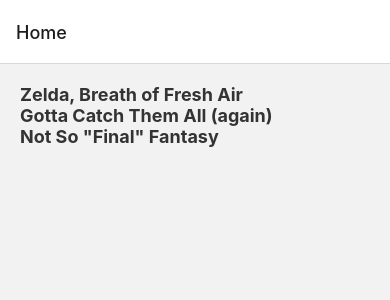
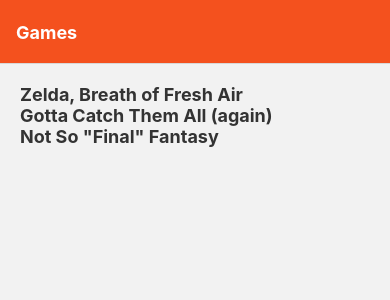
Before and after one commit to ilci66/react-native-game-review, a React Native app: screen / in a window 390 px wide. Shown: the top 300 px of the page. Built offline with nearby package versions, Linux system fonts and the light colour scheme.

Commit message:
added style options

```diff
--- a/routes/homeStack.js
+++ b/routes/homeStack.js
@@ -9,11 +9,35 @@
 function MyStack() {
 
   return (
-      <Stack.Navigator initialRouteName="Home">
+      <Stack.Navigator initialRouteName="Home"
+      // This applies to all
+        screenOptions={{
+          headerStyle: {
+            backgroundColor: '#f4511e',
+          },
+          headerTintColor: '#fff',
+          headerTitleStyle: {
+            fontWeight: 'bold',
+          },
+        }}
+      >
+
         {/* The name property apppers at the top like the title in html head */}
-        <Stack.Screen name="Home" component={Home} />
-        <Stack.Screen name="About" component={About} />
-        <Stack.Screen name="ReviewDetails" component={ReviewDetails} />
+        <Stack.Screen
+          name="Home"
+          component={Home}
+          options={{title: 'Games',}}
+          />
+        <Stack.Screen
+          name="About"
+          component={About}
+          options={{title: 'About',}}
+        />
+        <Stack.Screen
+          name="ReviewDetails"
+          component={ReviewDetails}
+          options={{title: 'Review Details',}}
+        />
       </Stack.Navigator>
   );
 }
```
